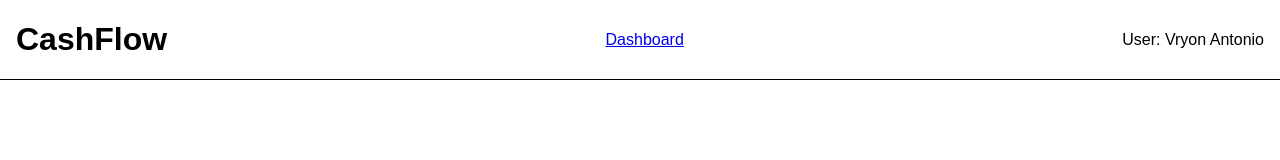
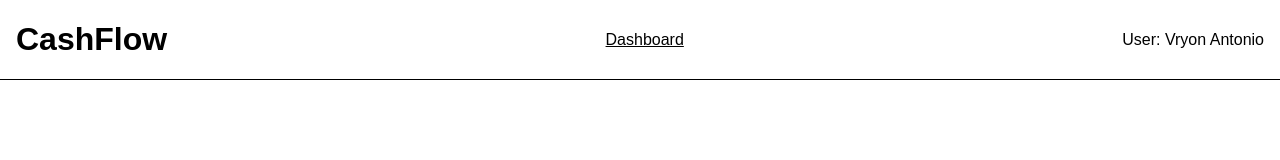
Before and after one commit to Vryon09/CashFlow, a React (Vite) app: page /CashFlow/Dashboard in a window 1280 px wide. Shown: the top 160 px of the page. Built offline with nearby package versions, Linux system fonts and the light colour scheme; a web font is replaced by a local one.

Commit message:
closing modal fixed, active menu style

```diff
--- a/src/components/HeaderComponents/Header.jsx
+++ b/src/components/HeaderComponents/Header.jsx
@@ -7,8 +7,10 @@ function Header() {
     <div className={styles.header}>
       <Logo />
       <div>
-        <ul>
-          <NavLink to="/Dashboard">Dashboard</NavLink>
+        <ul className={styles.menus}>
+          <li>
+            <NavLink to="/Dashboard">Dashboard</NavLink>
+          </li>
         </ul>
       </div>
       <UserProfile />
--- a/src/components/HeaderComponents/Header.module.css
+++ b/src/components/HeaderComponents/Header.module.css
@@ -6,3 +6,17 @@
   padding: 0 1em;
   height: 10%;
 }
+
+.menus {
+  list-style: none;
+  padding: 0;
+}
+
+.menus li a {
+  text-decoration: none;
+  color: black;
+}
+
+.menus a:global(.active) {
+  text-decoration: underline;
+}
--- a/src/components/Popup/Modal/Modal.jsx
+++ b/src/components/Popup/Modal/Modal.jsx
@@ -5,8 +5,8 @@ function Modal({ children, style, styleObject, clear }) {
   const { dispatch } = useItems();
 
   function handleBlack() {
+    dispatch({ type: "closeModal" });
     clear();
-    dispatch({ type: "closeModal" });
   }
   return (
     <>
```
